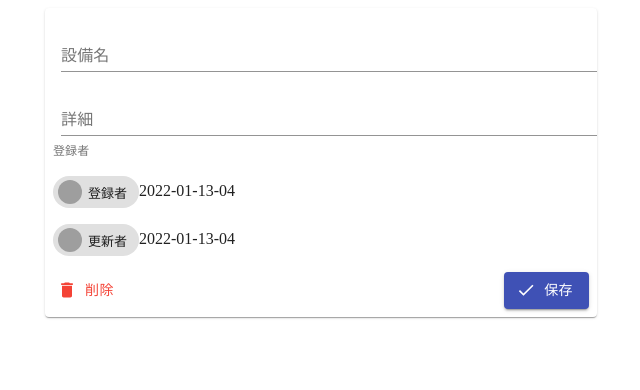
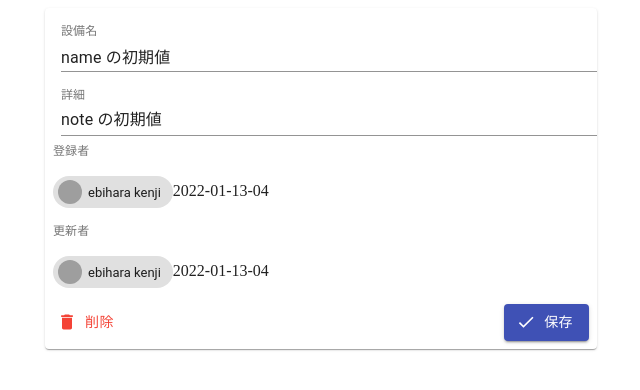
Before and after one commit to MogmogTaro/react-firebase, a React app: page / in a window 1280 px wide. Shown: the top 390 px of the page, without its empty margins (319-959 px from the left). Built offline with nearby package versions, Linux system fonts and the light colour scheme; grey boxes are pictures that could not be loaded.

Commit message:
各フォームに値の代入

```diff
--- a/src/components/Facility.tsx
+++ b/src/components/Facility.tsx
@@ -9,11 +9,33 @@ import {
   TextField,
   makeStyles,
 } from "@material-ui/core";
-import React from "react";
+import React, { useState } from "react";
 import dayjs from "dayjs";
 
 import DoneIcon from "@material-ui/icons/Done";
 import DeleteIcon from "@material-ui/icons/Delete";
+
+import { IFacility } from "../models/IFacility";
+
+const initFacility: IFacility = {
+  id: "",
+  name: "name の初期値",
+  note: "note の初期値",
+  system: {
+    createDate: new Date(),
+    createUser: {
+      displayName: "ebihara kenji",
+      email: "",
+      face: "https://bit.ly/3pM3urc",
+    },
+    lastUpdateUser: {
+      displayName: "ebihara kenji",
+      email: "",
+      face: "https://bit.ly/3pM3urc",
+    },
+    lastUpdate: new Date(),
+  },
+};
 
 const useStyle = makeStyles((theme) => ({
   root: {
@@ -34,23 +56,26 @@ const useStyle = makeStyles((theme) => ({
 
 export const Facility: React.FC = () => {
   const style = useStyle();
+  const [facility, setFacility] = useState(initFacility);
+  const { system } = initFacility;
   return (
     <Container maxWidth="sm" className={style.root}>
       <Paper className={style.paper}>
-        <TextField label="設備名" fullWidth />
-        <TextField label="詳細" fullWidth multiline />
+        <TextField label="設備名" fullWidth value={facility.name} />
+        <TextField label="詳細" fullWidth multiline value={facility.note} />
         <InputLabel shrink>登録者</InputLabel>
         <p>
           <Chip
-            label="登録者"
-            avatar={<Avatar src="https://bit.ly/3pM3urc" />}
+            label={system.createUser.displayName}
+            avatar={<Avatar src={system.createUser.face} />}
           />
-          {dayjs(new Date()).format("YYYY-MM-DD-HH")}
+          {dayjs(system.createDate).format("YYYY-MM-DD-HH")}
         </p>
+        <InputLabel shrink>更新者</InputLabel>
         <p>
           <Chip
-            label="更新者"
-            avatar={<Avatar src="https://bit.ly/3pM3urc" />}
+            label={system.lastUpdateUser.displayName}
+            avatar={<Avatar src={system.lastUpdateUser.face} />}
           />
           {dayjs(new Date()).format("YYYY-MM-DD-HH")}
         </p>
--- a/src/models/IFacility.ts
+++ b/src/models/IFacility.ts
@@ -1,6 +1,6 @@
 import { ISystem } from "./ISystem";
 
-export type IFaciliry = {
+export type IFacility = {
   id: string;
   name: string;
   note?: string;
```
